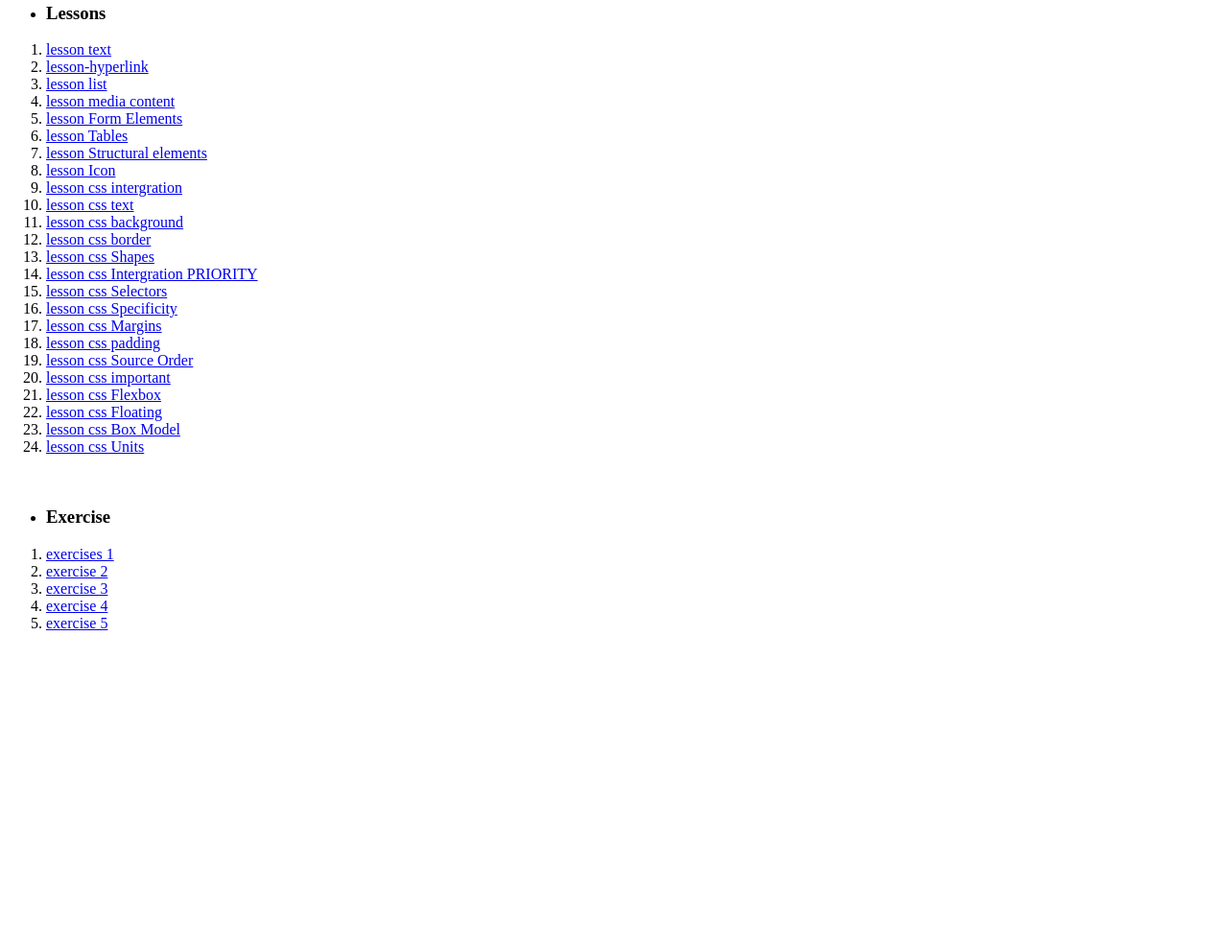
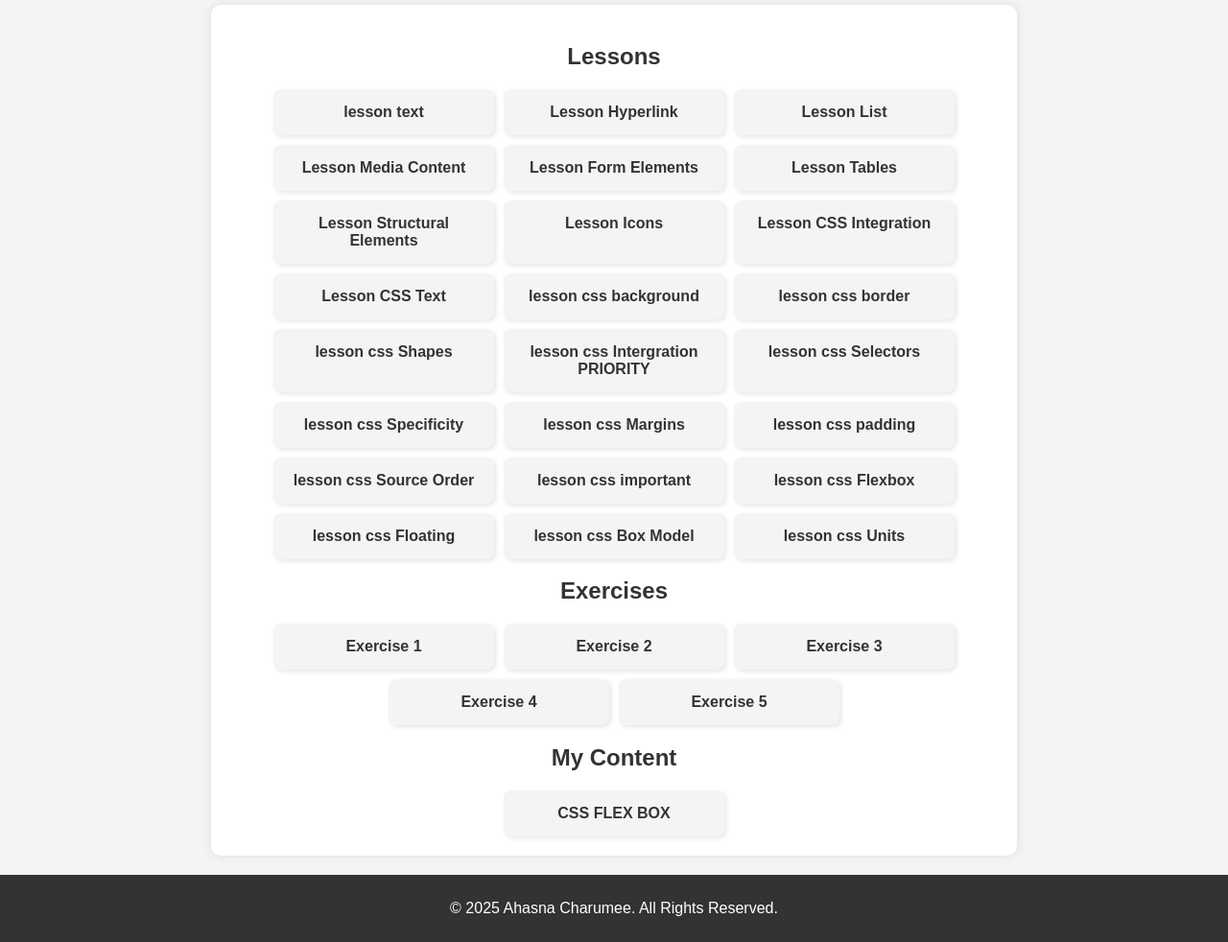
Before and after one commit to AhasnaCharumee/Internet-Technology, a plain HTML site: page index.html in a window 1280 px wide. Shown: the part 513-1495 px from the top of the page at 96% size. Before the commit the page ends 1188 px from the top, so only its background shows below. Drawn offline with Linux system fonts and the light colour scheme.

Commit message:
Updated index.html and added new CSS and image files

```diff
--- /dev/null
+++ b/css/css-portfolio.css
@@ -0,0 +1,98 @@
+body {
+    font-family: Arial, sans-serif;
+    background-color: #f4f4f4;
+    color: #333;
+    text-align: center;
+    margin: 0;
+    padding: 0;
+}
+/* body {
+    /* background-image: url('/assets/images/—Pngtree—dust\ smoke\ colorful\ background_2379656.jpg');  */
+    /* background-size: cover; Cover full screen */
+    /* background-position: center;  */
+    /* background-repeat: no-repeat; No repeating */
+
+
+
+header {
+    background-color: #ee4ec9;
+    color: white;
+    padding: 15px;
+    font-size: 24px;
+}
+
+.profile {
+    margin: 20px;
+}
+
+.profile-img {
+    width: 150px;
+    height: 150px;
+    border-radius: 50%;
+    object-fit: cover;
+    border: 3px solid #ee4ec9;
+}
+
+.content {
+    background: white;
+    margin: 20px auto;
+    padding: 20px;
+    border-radius: 10px;
+    max-width: 800px;
+    box-shadow: 0 0 10px rgba(0, 0, 0, 0.1);
+}
+
+.lesson-container, .exercise-container {
+    display: flex;
+    flex-wrap: wrap;
+    justify-content: center;
+    gap: 15px;
+}
+
+
+.lesson-card, .exercise-card {
+    background: #ee4ec9;
+    padding: 15px;
+    border-radius: 8px;
+    width: 200px;
+    text-align: center;
+    transition: 0.3s;
+}
+
+.lesson-card a, .exercise-card a {
+    color: white;
+    text-decoration: none;
+    font-weight: bold;
+}
+
+.lesson-card:hover, .exercise-card:hover {
+    background: #ee4ec9;
+    transform: scale(1.05);
+}
+
+footer {
+    margin-top: 20px;
+    background: #333;
+    color: white;
+    padding: 10px;
+}
+.lesson-container, .exercise-container {
+    display: flex;
+    flex-wrap: wrap;
+    gap: 10px;
+}
+
+.lesson-card, .exercise-card {
+    background-color: #f4f4f4;
+    padding: 15px;
+    border-radius: 8px;
+    box-shadow: 2px 2px 5px rgba(0, 0, 0, 0.1);
+    text-align: center;
+    width: 200px;
+}
+
+.lesson-card a, .exercise-card a {
+    text-decoration: none;
+    color: #333;
+    font-weight: bold;
+}
--- a/index.html
+++ b/index.html
@@ -4,55 +4,141 @@
     <meta charset="UTF-8" />
     <meta name="viewport" content="width=device-width, initial-scale-1.0" />
     <meta name="description" content="This is the home page of portfolio." />
-        <meta name="keywords" content="HTML, CSS, Javascript, Js, portfolio, ahasna" />
-        <title>
-            Home page
-        </title>
-        <link rel="icon" href="/assets/images/prof.jpg"/>
+    <meta
+      name="keywords"
+      content="HTML, CSS, Javascript, Js, portfolio, ahasna"
+    />
+    <title>Home page</title>
+
+    <link rel="stylesheet" href="/css/css-portfolio.css" />
+    <link rel="icon" href="/assets/images/prof.jpg" />
   </head>
   <body>
     <h1>Internet Technologies 72 Batch</h1>
-        <br/>
-        <img src="/assets/images/me.png"alt=""
-        style="width: 200px;height: 300px; object-fit: cover"/>
-        <br/>
+    <br />
+    <img
+      src="/assets/images/me.png"
+      alt=""
+      style="width: 200px; height: 300px; object-fit: cover"
+    />
+    <br />
     <h2>Ahasna Charumee</h2>
     <h2><u>Module contents</u></h2>
-        <ul> <li><h3>Lessons</h3></ul></li>
-        <ol>
-            <li> <a href="/pages/lesson-text.html"> lesson text</a></li>
-            <li><a href="/pages/lesson-hyperlink.html">lesson-hyperlink</a></li>
-            <li><a href="/pages/lesson-list.html">lesson list</a></li>
-            <li><a href="/pages/lesson-media-content.html"> lesson media content</a></li>
-            <li><a href="/pages/lesson-form-elements.html"> lesson Form Elements</a></li>
-            <li><a href="/pages/lesson-tables.html"> lesson Tables</a></li>
-            <li><a href="/pages/lesson-structural.html"> lesson Structural elements</a></li>
-            <li><a href="/pages/lesson-icons.html"> lesson Icon</a></li>
-            <li><a href="/pages/lesson-css-intergration.html"> lesson css intergration</a></li>
-            <li><a href="/pages/lesson-css-text.html"> lesson css text</a></li>
-            <li><a href="/pages/lesson-css-background.html"> lesson css background</a></li>
-            <li><a href="/pages/lesson-css-borders.html"> lesson css border</a></li>
-            <li><a href="/pages/lesson-css-shapes.html"> lesson css Shapes</a></li>
-            <li><a href="/pages/lesson-css-intergration-priority.html"> lesson css Intergration PRIORITY</a></li>
-            <li><a href="/pages/lesson-css-selectors.htmls"> lesson css Selectors</a></li>
-            <li><a href="/pages/lesson-css-specificity.html"> lesson css Specificity</a></li>
-            <li><a href="/pages/lesson-css-margins.html"> lesson css Margins</a></li>
-            <li><a href="/pages/lesson-css-padding.html"> lesson css padding</a></li>
-            <li><a href="/pages/lesson-css-source-order.html"> lesson css Source Order</a></li>
-            <li><a href="/pages/lesson-css-important.html"> lesson css important</a></li>
-            <li><a href="/pages/lesson-css-flexbox.html"> lesson css Flexbox</a></li>
-            <li><a href="/pages/lesson-css-floating.html"> lesson css Floating</a></li>
-            <li><a href="/pages/lesson-css-box-model.html"> lesson css Box Model</a></li>
-            <li><a href="/pages/lesson-css-units.html"> lesson css Units</a></li>
-        </ol>
-        <br/>
-        <ul> <li> <h3>Exercise</h3></ul></li>
-        <ol>
-            <li><a href="/exercises/exercise-1.html"> exercises 1</a></li>
-            <li><a href="/exercises/exercise-2.html"> exercise 2</a></li>
-            <li><a href="/exercises/exercise-3.html"> exercise 3</a></li>
-            <li><a href="/exercises/exercise-4.html"> exercise 4</a></li>
-            <li><a href="/exercises/exercise-5.html"> exercise 5</a></li>
-         </ol>
+
+    <section class="content">
+      <h2>Lessons</h2>
+      <div class="lesson-container">
+        <div class="lesson-card">
+          <a href="/pages/lesson-text.html"> lesson text</a>
+        </div>
+        <div class="lesson-card">
+          <a href="/pages/lesson-hyperlink.html">Lesson Hyperlink</a>
+        </div>
+        <div class="lesson-card">
+          <a href="/pages/lesson-list.html">Lesson List</a>
+        </div>
+        <div class="lesson-card">
+          <a href="/pages/lesson-media-content.html">Lesson Media Content</a>
+        </div>
+        <div class="lesson-card">
+          <a href="/pages/lesson-form-elements.html">Lesson Form Elements</a>
+        </div>
+        <div class="lesson-card">
+          <a href="/pages/lesson-tables.html">Lesson Tables</a>
+        </div>
+        <div class="lesson-card">
+          <a href="/pages/lesson-structural.html">Lesson Structural Elements</a>
+        </div>
+        <div class="lesson-card">
+          <a href="/pages/lesson-icons.html">Lesson Icons</a>
+        </div>
+        <div class="lesson-card">
+          <a href="/pages/lesson-css-intergration.html"
+            >Lesson CSS Integration</a
+          >
+        </div>
+        <div class="lesson-card">
+          <a href="/pages/lesson-css-text.html">Lesson CSS Text</a>
+        </div>
+        <div class="lesson-card">
+          <a href="/pages/lesson-css-background.html"> lesson css background</a>
+        </div>
+        <div class="lesson-card">
+          <a href="/pages/lesson-css-borders.html"> lesson css border</a>
+        </div>
+        <div class="lesson-card">
+          <a href="/pages/lesson-css-shapes.html"> lesson css Shapes</a>
+        </div>
+        <div class="lesson-card">
+          <a href="/pages/lesson-css-intergration-priority.html">
+            lesson css Intergration PRIORITY</a
+          >
+        </div>
+        <div class="lesson-card">
+          <a href="/pages/lesson-css-selectors.html"> lesson css Selectors</a>
+        </div>
+        <div class="lesson-card">
+          <a href="/pages/lesson-css-specificity.html">
+            lesson css Specificity</a
+          >
+        </div>
+        <div class="lesson-card">
+          <a href="/pages/lesson-css-margins.html"> lesson css Margins</a>
+        </div>
+        <div class="lesson-card">
+          <a href="/pages/lesson-css-padding.html"> lesson css padding</a>
+        </div>
+        <div class="lesson-card">
+          <a href="/pages/lesson-css-source-order.html">
+            lesson css Source Order</a
+          >
+        </div>
+        <div class="lesson-card">
+          <a href="/pages/lesson-css-important.html"> lesson css important</a>
+        </div>
+        <div class="lesson-card">
+          <a href="/pages/lesson-css-flexbox.html"> lesson css Flexbox</a>
+        </div>
+        <div class="lesson-card">
+          <a href="/pages/lesson-css-floating.html"> lesson css Floating</a>
+        </div>
+        <div class="lesson-card">
+          <a href="/pages/lesson-css-box-model.html"> lesson css Box Model</a>
+        </div>
+        <div class="lesson-card">
+          <a href="/pages/lesson-css-units.html"> lesson css Units</a>
+        </div>
+      </div>
+
+      <h2>Exercises</h2>
+      <div class="exercise-container">
+        <div class="exercise-card">
+          <a href="/exercises/exercise-1.html">Exercise 1</a>
+        </div>
+        <div class="exercise-card">
+          <a href="/exercises/exercise-2.html">Exercise 2</a>
+        </div>
+        <div class="exercise-card">
+          <a href="/exercises/exercise-3.html">Exercise 3</a>
+        </div>
+        <div class="exercise-card">
+          <a href="/exercises/exercise-4.html">Exercise 4</a>
+        </div>
+        <div class="exercise-card">
+          <a href="/exercises/exercise-5.html">Exercise 5</a>
+        </div>
+      </div>
+
+      <h2>My Content</h2>
+      <div class="exercise-container">
+        <div class="exercise-card">
+          <a href="/practise/practise-4.html">CSS FLEX BOX</a>
+        </div>
+      </div>
+    </section>
+
+    <footer>
+      <p>&copy; 2025 Ahasna Charumee. All Rights Reserved.</p>
+    </footer>
   </body>
 </html>
```
Also changed, not shown: 1 other file. Lines whose indentation alone changed are shown as unchanged.
